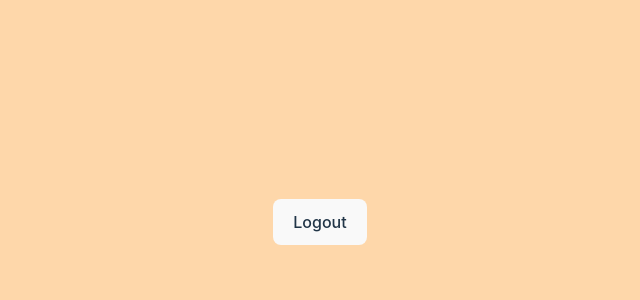
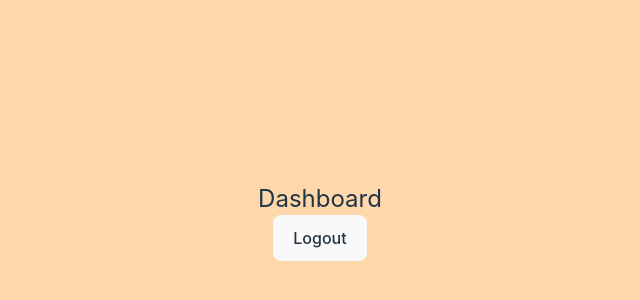
Before and after one commit to Agendinha/app-frontend, a React (Vite) app: page /dashboard in a window 1280 px wide. Shown: the part 178-478 px from the top of the page, without its empty margins (320-960 px from the left). Built offline with nearby package versions, Linux system fonts and the light colour scheme; sample sign-in values are in the browser's storage.

Commit message:
test: Separando testes de logout e login

```diff
--- a/src/pages/dashboard/index.jsx
+++ b/src/pages/dashboard/index.jsx
@@ -12,6 +12,7 @@ function Dashboard() {
 
   return (
     <div className="flex flex-col items-center justify-center h-screen w-screen bg-orange-200">
+      <h1 className="text-2xl">Dashboard</h1>
        <button
         onClick={() => setModalIsOpen(true)}
        >
```
Also changed, not shown: 1 other file (tests, documents, lock files or other folders).
